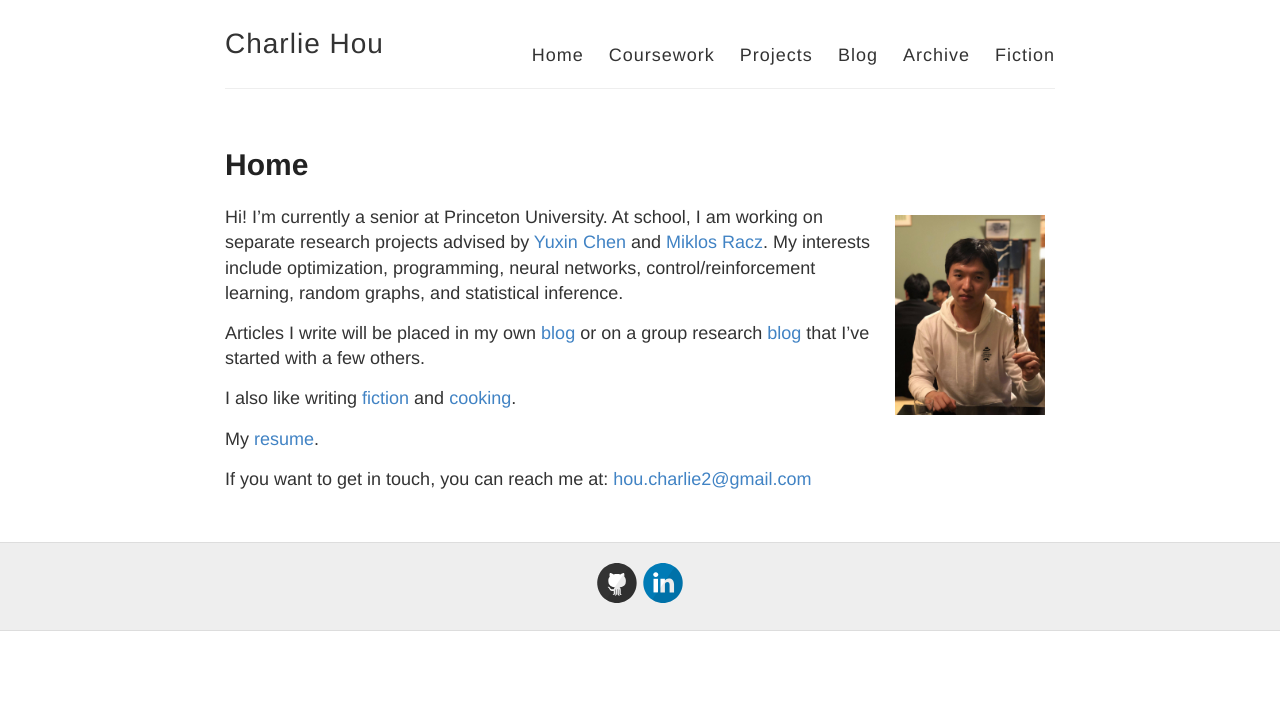
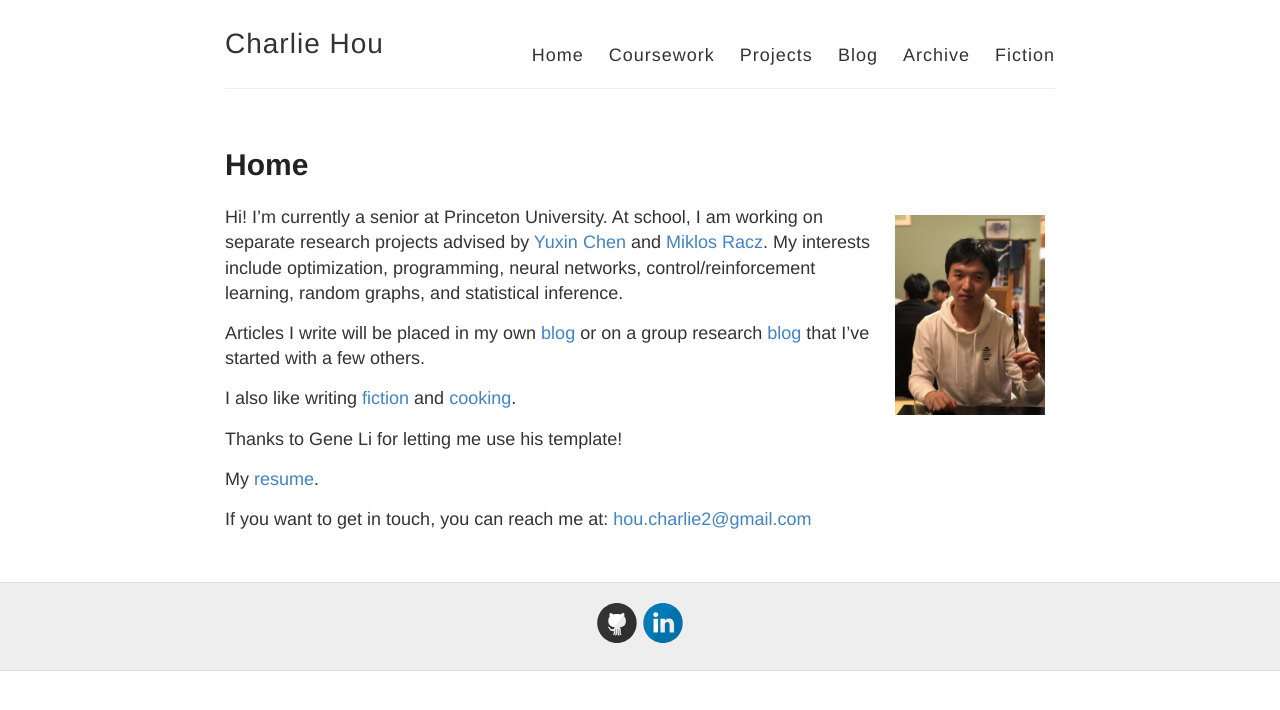
Before and after one commit to houcharlie/oldwebsite, a Jekyll site: the page built from index.md, in a window 1280 px wide. Shown: the top 710 px of the page. Built offline with Jekyll 4.4.1, drawn with Linux system fonts in a browser that asks for light colours.

Commit message:
Update index.md

```diff
--- a/index.md
+++ b/index.md
@@ -11,6 +11,8 @@ Articles I write will be placed in my own [blog](https://houcharlie.github.io/bl
 
 I also like writing [fiction](https://houcharlie.github.io/stories/) and [cooking](https://youtu.be/ATmsipFdZQ4).
 
+Thanks to Gene Li for letting me use his template!
+
 My [resume]({{site.url}}/pdfs/Resume_.pdf).
 
 If you want to get in touch, you can reach me at:
```
